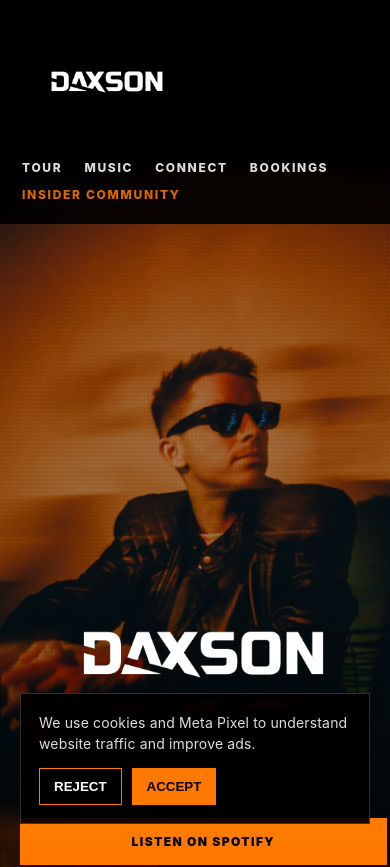
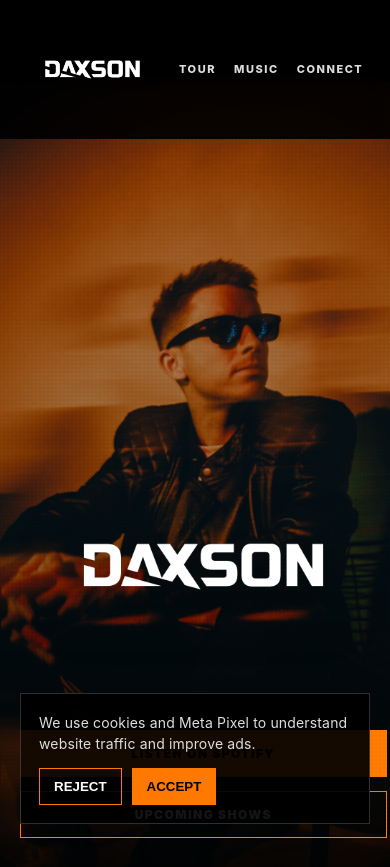
Before and after one commit to daxsonmusic/daxsonmusic, a Next.js app: page / in a window 390 px wide. Shown: the top 867 px of the page. Built offline with nearby package versions, Linux system fonts and the light colour scheme; no server answers.

Commit message:
mobile header fix 3

```diff
--- a/src/app/globals.css
+++ b/src/app/globals.css
@@ -341,28 +341,39 @@
 
 @media (max-width: 760px) {
   .site-header {
-    flex-direction: column;
-    align-items: flex-start;
-    gap: 18px;
-    padding: 22px;
+    flex-direction: row;
+    align-items: center;
+    padding: 18px 20px;
+    gap: 14px;
     background: rgba(0, 0, 0, 0.92);
     backdrop-filter: blur(10px);
   }
 
+  .brand img {
+    width: 145px;
+  }
+
   .nav {
-    width: 100%;
+    flex: 1;
     display: flex;
-    flex-wrap: wrap;
-    gap: 12px 22px;
+    flex-wrap: nowrap;
+    overflow-x: auto;
+    gap: 18px;
+    -webkit-overflow-scrolling: touch;
+    scrollbar-width: none;
+  }
+
+  .nav::-webkit-scrollbar {
+    display: none;
   }
 
   .nav a {
-    font-size: 12px;
+    font-size: 11px;
     white-space: nowrap;
+    flex: 0 0 auto;
   }
 
-  /* Push the page down below the fixed header */
   main {
-    padding-top: 170px;
+    padding-top: 82px;
   }
 }
```
